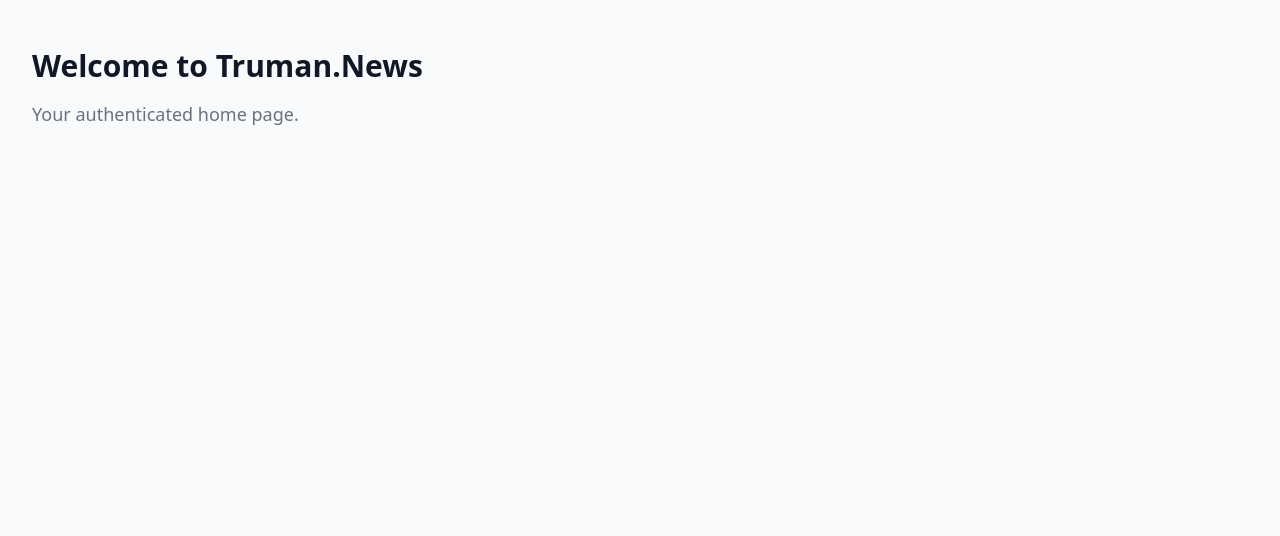
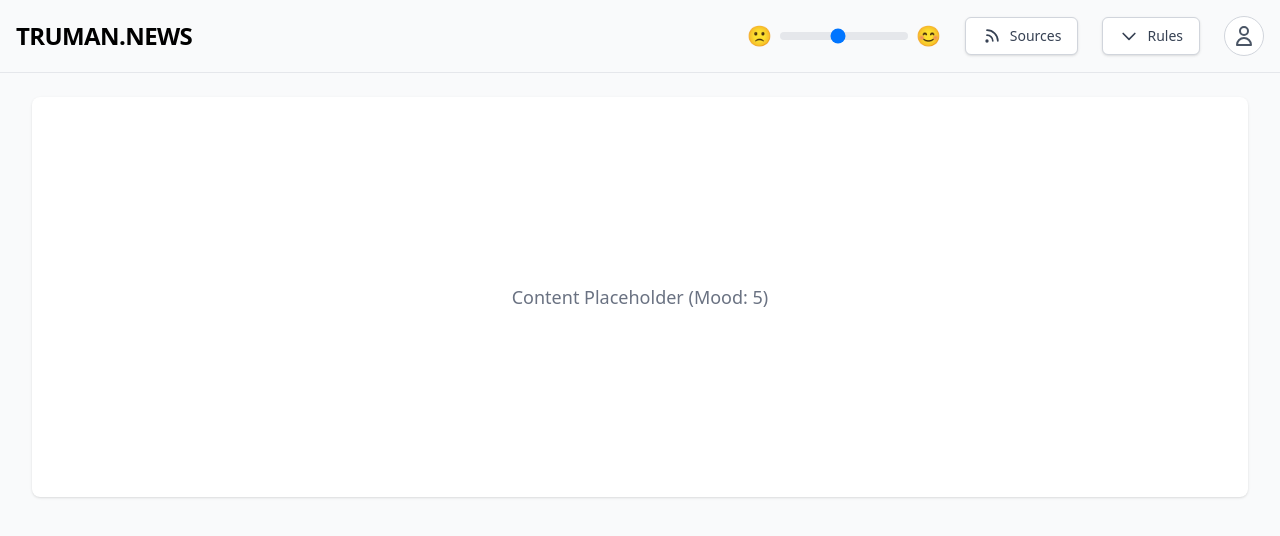
Before and after one commit to mentaldesk/truman, a SvelteKit app in the folder web/: page / in a window 1280 px wide. Shown: the top 536 px of the page. Built offline with nearby package versions, Linux system fonts and the light colour scheme; sample sign-in values are in the browser's storage.

Commit message:
Added basic header

```diff
--- /dev/null
+++ b/web/src/lib/components/Header.svelte
@@ -0,0 +1,74 @@
+<script lang="ts">
+    import { createEventDispatcher } from 'svelte';
+    import { mood } from '$lib/stores/mood';
+
+    const dispatch = createEventDispatcher<{
+        sourcesClick: void;
+        rulesClick: void;
+        profileClick: void;
+    }>();
+
+    function handleMoodChange(event: Event) {
+        const value = parseInt((event.target as HTMLInputElement).value);
+        mood.set(value);
+    }
+</script>
+
+<header class="p-4 border-b border-gray-200">
+    <div class="max-w-7xl mx-auto flex items-center justify-between">
+        <h1 class="text-2xl font-bold tracking-tight">TRUMAN.NEWS</h1>
+
+        <div class="flex items-center space-x-6">
+            <!-- Mood Slider -->
+            <div class="flex items-center space-x-2">
+                <span class="text-xl" aria-hidden="true">🙁</span>
+                <input
+                    type="range"
+                    min="1"
+                    max="10"
+                    step="1"
+                    bind:value={$mood}
+                    on:input={handleMoodChange}
+                    class="w-32 h-2 bg-gray-200 rounded-lg appearance-none cursor-pointer"
+                    aria-label="News mood filter level"
+                />
+                <span class="text-xl" aria-hidden="true">😊</span>
+            </div>
+
+            <!-- Sources Button -->
+            <button
+                on:click={() => dispatch('sourcesClick')}
+                class="inline-flex items-center px-4 py-2 border border-gray-300 rounded-md shadow-sm text-sm font-medium text-gray-700 bg-white hover:bg-gray-50 focus:outline-none focus:ring-2 focus:ring-offset-2 focus:ring-blue-500"
+                aria-label="Configure news sources"
+            >
+                <svg class="w-5 h-5 mr-2" fill="none" stroke="currentColor" viewBox="0 0 24 24" aria-hidden="true">
+                    <path stroke-linecap="round" stroke-linejoin="round" stroke-width="2" d="M6 5c7.18 0 13 5.82 13 13M6 11a7 7 0 017 7m-6 0a1 1 0 11-2 0 1 1 0 012 0z" />
+                </svg>
+                Sources
+            </button>
+
+            <!-- Rules Button -->
+            <button
+                on:click={() => dispatch('rulesClick')}
+                class="inline-flex items-center px-4 py-2 border border-gray-300 rounded-md shadow-sm text-sm font-medium text-gray-700 bg-white hover:bg-gray-50 focus:outline-none focus:ring-2 focus:ring-offset-2 focus:ring-blue-500"
+                aria-label="Configure news rules"
+            >
+                <svg class="w-5 h-5 mr-2" fill="none" stroke="currentColor" viewBox="0 0 24 24" aria-hidden="true">
+                    <path stroke-linecap="round" stroke-linejoin="round" stroke-width="2" d="M19 9l-7 7-7-7" />
+                </svg>
+                Rules
+            </button>
+
+            <!-- Profile Button -->
+            <button
+                on:click={() => dispatch('profileClick')}
+                class="inline-flex items-center justify-center w-10 h-10 rounded-full border border-gray-300 bg-white hover:bg-gray-50 focus:outline-none focus:ring-2 focus:ring-offset-2 focus:ring-blue-500"
+                aria-label="Open profile menu"
+            >
+                <svg class="w-6 h-6 text-gray-600" fill="none" stroke="currentColor" viewBox="0 0 24 24" aria-hidden="true">
+                    <path stroke-linecap="round" stroke-linejoin="round" stroke-width="2" d="M16 7a4 4 0 11-8 0 4 4 0 018 0zM12 14a7 7 0 00-7 7h14a7 7 0 00-7-7z" />
+                </svg>
+            </button>
+        </div>
+    </div>
+</header>
--- /dev/null
+++ b/web/src/lib/stores/mood.ts
@@ -0,0 +1,29 @@
+import { writable } from 'svelte/store';
+import { browser } from '$app/environment';
+
+// Initialize from localStorage if we're in the browser, default to 5 (neutral)
+const initialMood = browser ? parseInt(localStorage.getItem('mood_value') ?? '5') : 5;
+
+function createMoodStore() {
+    const { subscribe, set, update } = writable<number>(initialMood);
+
+    return {
+        subscribe,
+        set: (value: number) => {
+            // Ensure value is between 1 and 10
+            const boundedValue = Math.max(1, Math.min(10, value));
+            if (browser) {
+                localStorage.setItem('mood_value', boundedValue.toString());
+            }
+            set(boundedValue);
+        },
+        reset: () => {
+            if (browser) {
+                localStorage.removeItem('mood_value');
+            }
+            set(5);
+        }
+    };
+}
+
+export const mood = createMoodStore();
--- a/web/src/routes/+page.svelte
+++ b/web/src/routes/+page.svelte
@@ -1,6 +1,34 @@
-<div class="min-h-screen bg-gray-50 py-12 px-4 sm:px-6 lg:px-8">
-    <div class="max-w-7xl mx-auto">
-        <h1 class="text-3xl font-bold text-gray-900">Welcome to Truman.News</h1>
-        <p class="mt-4 text-lg text-gray-500">Your authenticated home page.</p>
-    </div>
+<script lang="ts">
+    import Header from '$lib/components/Header.svelte';
+    import { mood } from '$lib/stores/mood';
+
+    function handleSourcesClick() {
+        console.log('Sources clicked');
+        // TODO: Implement sources dialog
+    }
+
+    function handleRulesClick() {
+        console.log('Rules clicked');
+        // TODO: Implement rules dialog
+    }
+
+    function handleProfileClick() {
+        console.log('Profile clicked');
+        // TODO: Implement profile panel
+    }
+</script>
+
+<div class="min-h-screen bg-gray-50">
+    <Header
+        on:sourcesClick={handleSourcesClick}
+        on:rulesClick={handleRulesClick}
+        on:profileClick={handleProfileClick}
+    />
+
+    <main class="max-w-7xl mx-auto py-6 px-4 sm:px-6 lg:px-8">
+        <!-- Content Placeholder -->
+        <div class="bg-white rounded-lg shadow p-6 min-h-[400px] flex items-center justify-center">
+            <p class="text-gray-500 text-lg">Content Placeholder (Mood: {$mood})</p>
+        </div>
+    </main>
 </div>
```
